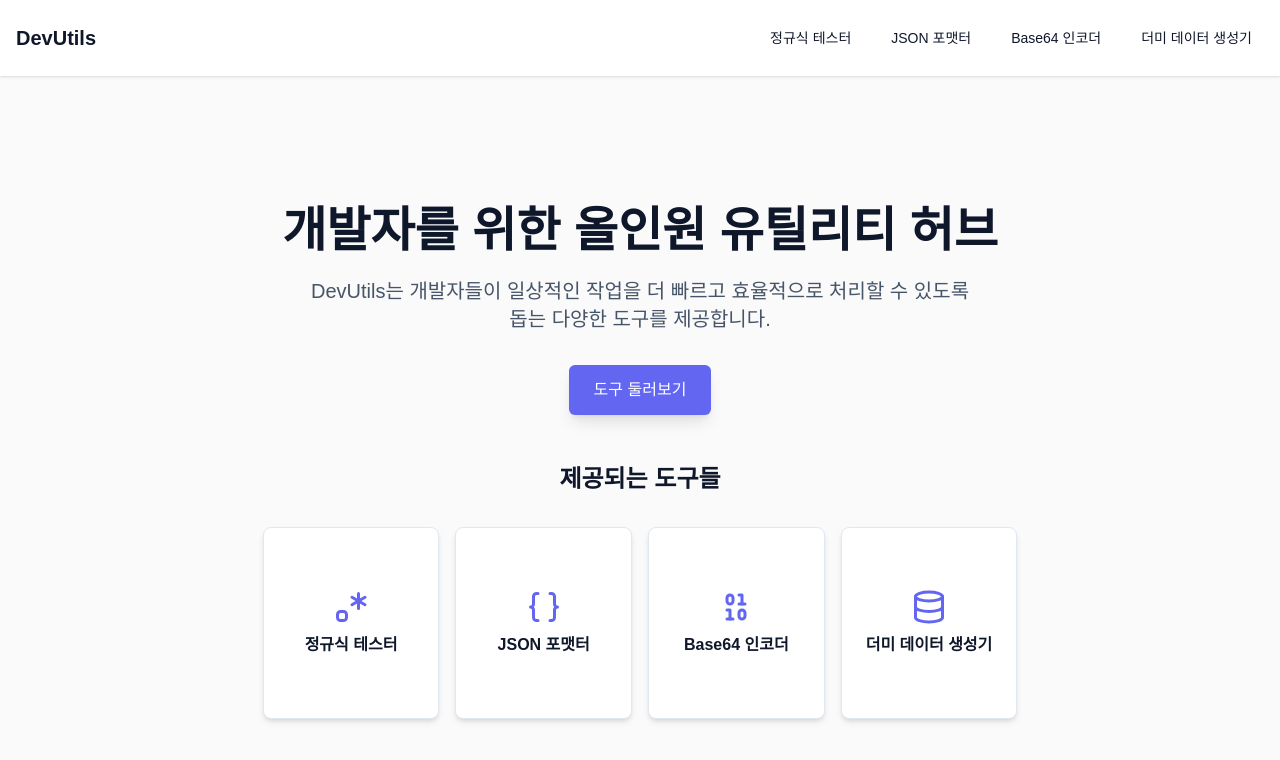
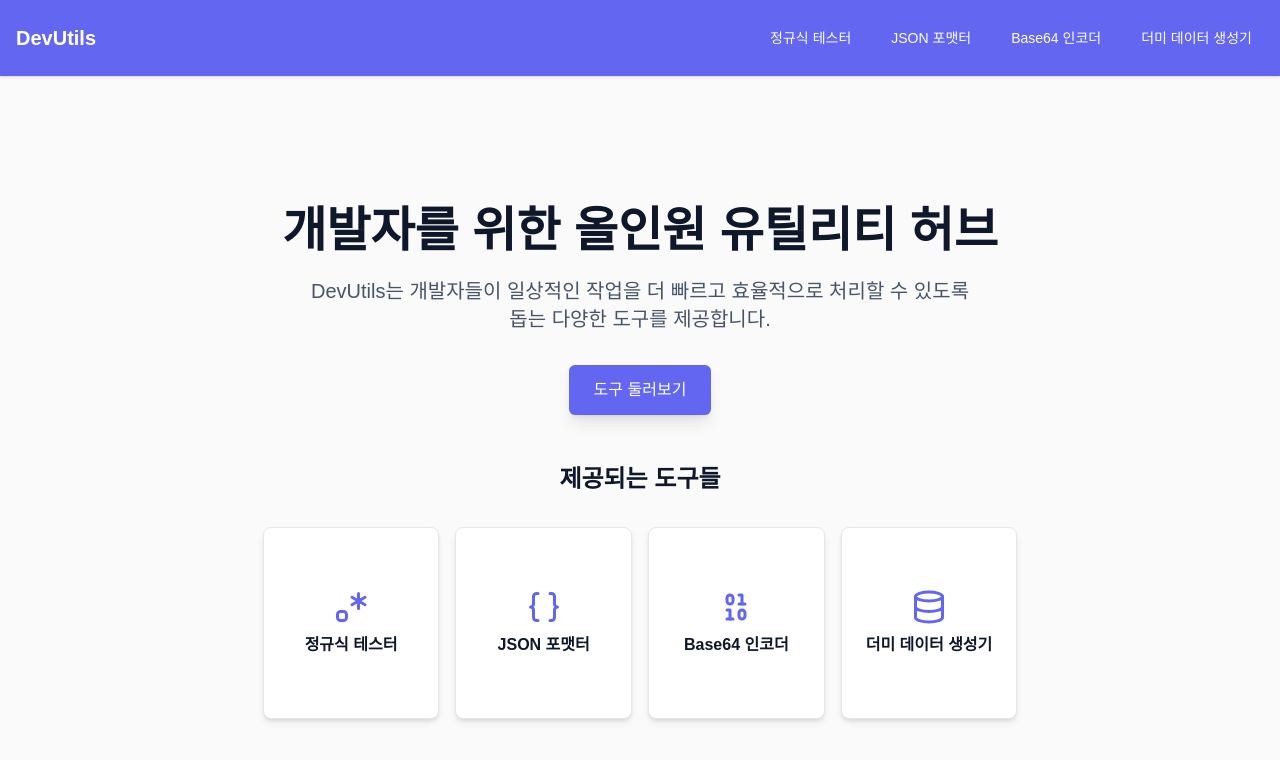
Before and after one commit to dongeun-i/DevUtils, a Next.js app: page / in a window 1280 px wide. Shown: the top 760 px of the page. Built offline with nearby package versions, Linux system fonts and the light colour scheme.

Commit message:
테마적용

```diff
--- a/app/layout.tsx
+++ b/app/layout.tsx
@@ -45,7 +45,7 @@ export default function RootLayout({
     <html lang="ko">
       <body className="font-sans antialiased">
         <div className="flex flex-col min-h-screen">
-          <header className="bg-[color:var(--bg-surface)] text-[color:var(--text-primary)] p-4 shadow-sm">
+          <header className="bg-[color:var(--brand-primary)] text-white p-4 shadow-sm">
             <Navbar /> {/* Use the Navbar component */}
           </header>
           <main className="flex-grow container mx-auto p-4">
--- a/components/Navbar.tsx
+++ b/components/Navbar.tsx
@@ -18,7 +18,7 @@ const Navbar = () => {
 
   return (
     <nav className="container mx-auto flex justify-between items-center py-2">
-      <Link href="/" className="text-xl font-bold text-[color:var(--text-primary)]">
+      <Link href="/" className="text-xl font-bold text-white">
         DevUtils
       </Link>
       <div className="flex gap-2 sm:gap-4 flex-wrap justify-end">
@@ -29,7 +29,7 @@ const Navbar = () => {
               key={link.href}
               href={link.href}
               className={`px-3 py-1 rounded-md text-sm font-medium transition-colors duration-200
-                ${isActive ? "bg-[color:var(--brand-primary)] text-white" : "text-[color:var(--text-primary)] hover:bg-[color:var(--brand-soft)] hover:text-[color:var(--text-primary)]"}`}
+                ${isActive ? "bg-[color:var(--brand-hover)] text-white" : "text-white hover:bg-[color:var(--brand-soft)]"}`}
             >
               {link.label}
             </Link>
```
